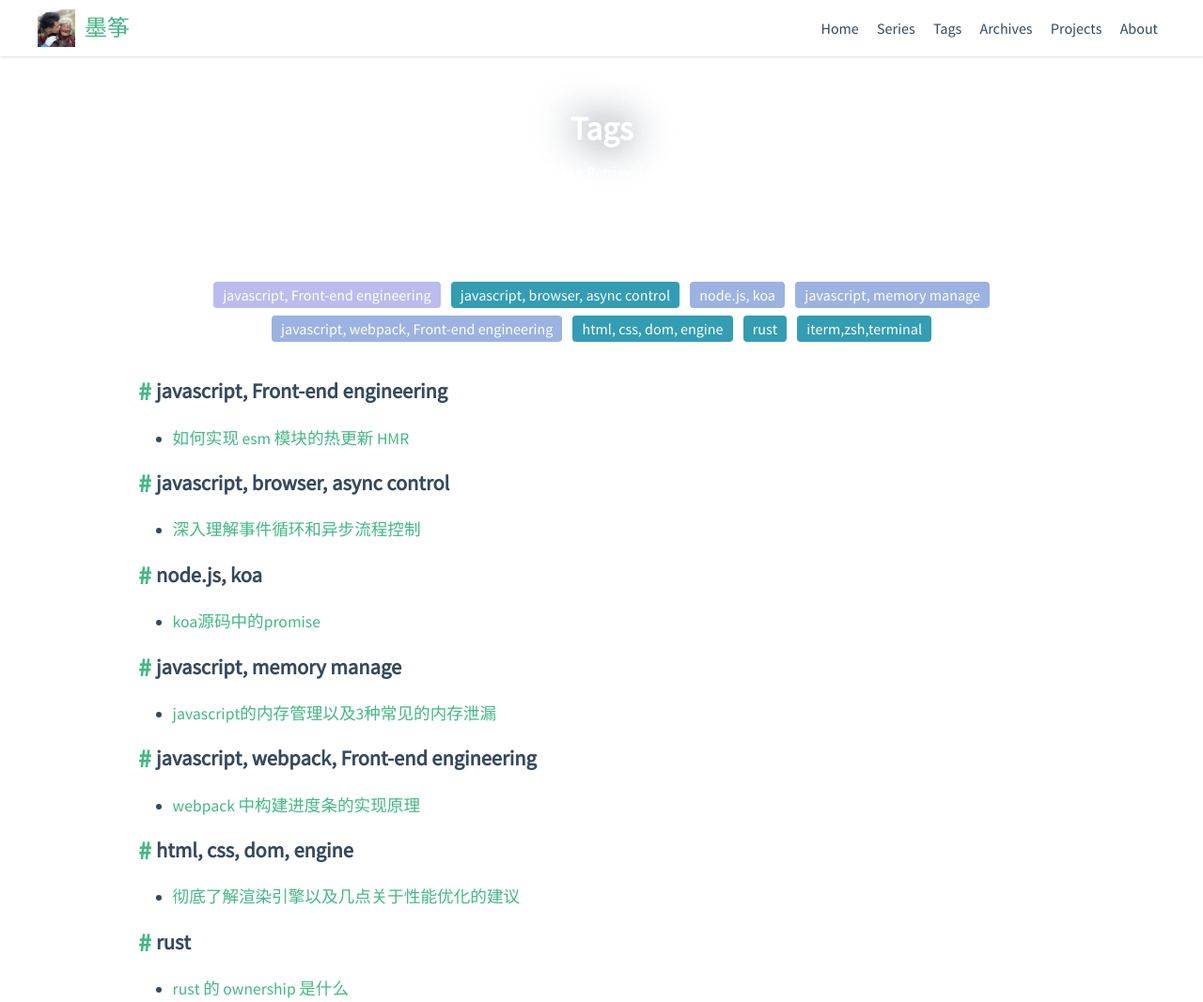
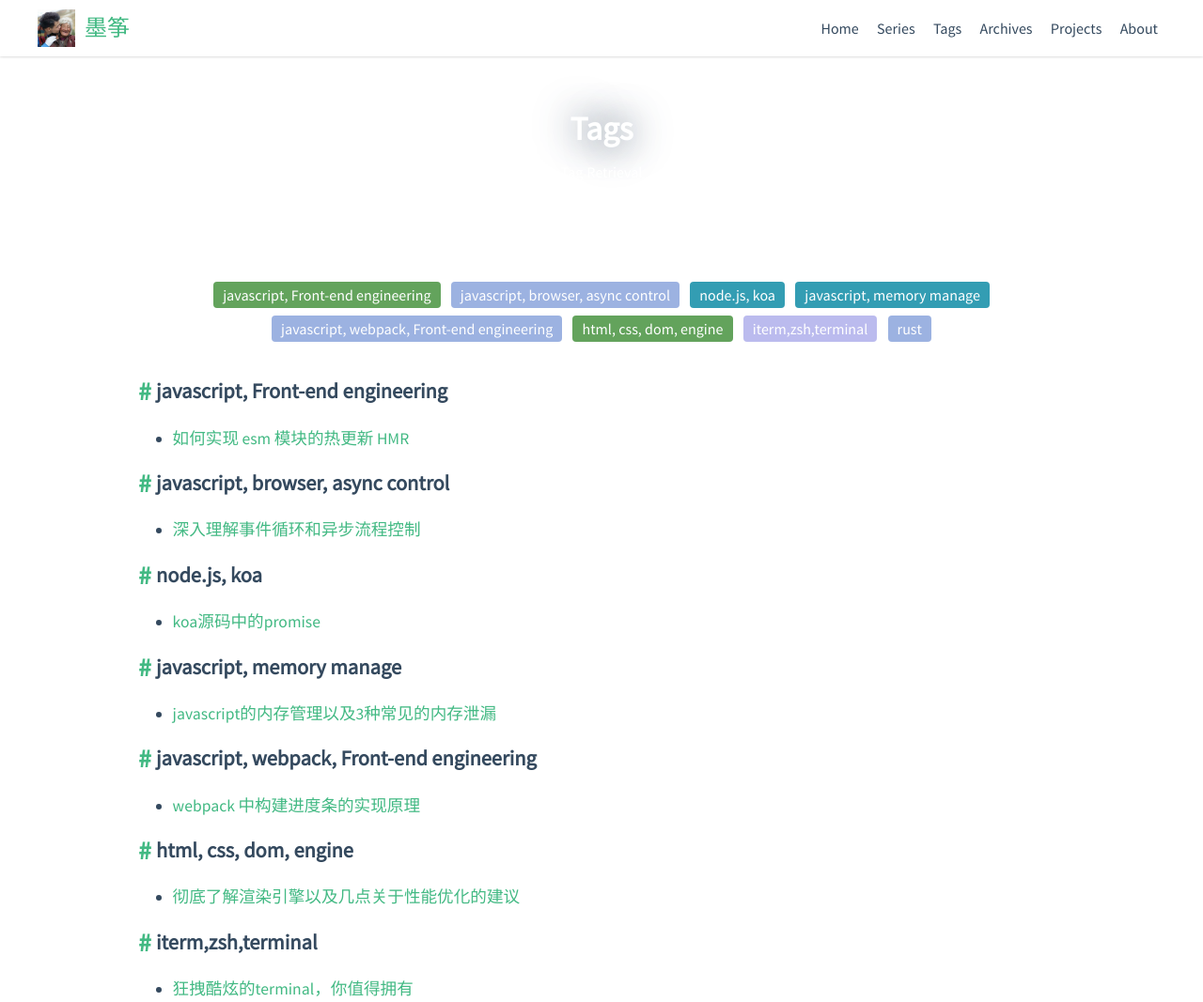
Before and after one commit to NealST/NealST.github.io, a plain HTML site: page tags/index.html in a window 1280 px wide. Shown: the top 1067 px of the page at 94% size. Drawn offline with nearby package versions, Linux system fonts and the light colour scheme; some packages are replaced by stand-ins of ours; a script that the page names is missing.

Commit message:
Site updated: 2024-08-10 21:16:52

```diff
--- a/tags/index.html
+++ b/tags/index.html
@@ -165,21 +165,21 @@
 <main class="app-body">
   <div id="tag-cloud">
 
-      <a class="tag0" data-name="tag-javascript, Front-end engineering">javascript, Front-end engineering</a>
+      <a class="tag3" data-name="tag-javascript, Front-end engineering">javascript, Front-end engineering</a>
 
-      <a class="tag2" data-name="tag-javascript, browser, async control">javascript, browser, async control</a>
+      <a class="tag1" data-name="tag-javascript, browser, async control">javascript, browser, async control</a>
 
-      <a class="tag1" data-name="tag-node.js, koa">node.js, koa</a>
+      <a class="tag2" data-name="tag-node.js, koa">node.js, koa</a>
 
-      <a class="tag1" data-name="tag-javascript, memory manage">javascript, memory manage</a>
+      <a class="tag2" data-name="tag-javascript, memory manage">javascript, memory manage</a>
 
       <a class="tag1" data-name="tag-javascript, webpack, Front-end engineering">javascript, webpack, Front-end engineering</a>
 
-      <a class="tag2" data-name="tag-html, css, dom, engine">html, css, dom, engine</a>
+      <a class="tag3" data-name="tag-html, css, dom, engine">html, css, dom, engine</a>
 
-      <a class="tag2" data-name="tag-rust">rust</a>
+      <a class="tag0" data-name="tag-iterm,zsh,terminal">iterm,zsh,terminal</a>
 
-      <a class="tag2" data-name="tag-iterm,zsh,terminal">iterm,zsh,terminal</a>
+      <a class="tag1" data-name="tag-rust">rust</a>
 
   </div>
 
@@ -250,22 +250,22 @@
     </div>
 
     <div class="tag-list">
-      <h3 class="tag-name" id="tag-rust">rust</h3>
+      <h3 class="tag-name" id="tag-iterm,zsh,terminal">iterm,zsh,terminal</h3>
 
         <ul class="tag-preview">
           <li>
-            <a href="/2018/11/01/rust-ownership/">rust 的 ownership 是什么</a>
+            <a href="/2018/10/01/terminal/">狂拽酷炫的terminal，你值得拥有</a>
           </li>
         </ul>
 
     </div>
 
     <div class="tag-list">
-      <h3 class="tag-name" id="tag-iterm,zsh,terminal">iterm,zsh,terminal</h3>
+      <h3 class="tag-name" id="tag-rust">rust</h3>
 
         <ul class="tag-preview">
           <li>
-            <a href="/2018/10/01/terminal/">狂拽酷炫的terminal，你值得拥有</a>
+            <a href="/2018/11/01/rust-ownership/">rust 的 ownership 是什么</a>
           </li>
         </ul>
 
```
